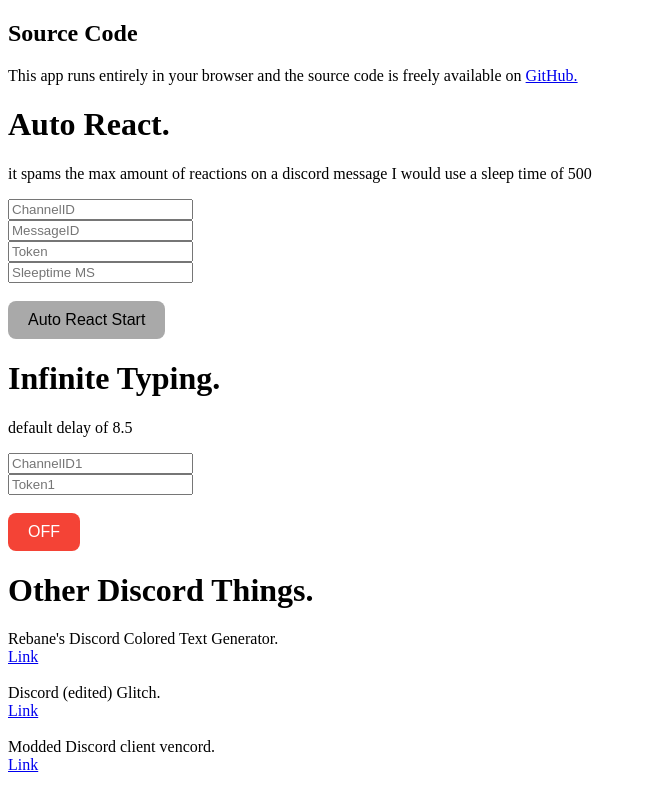
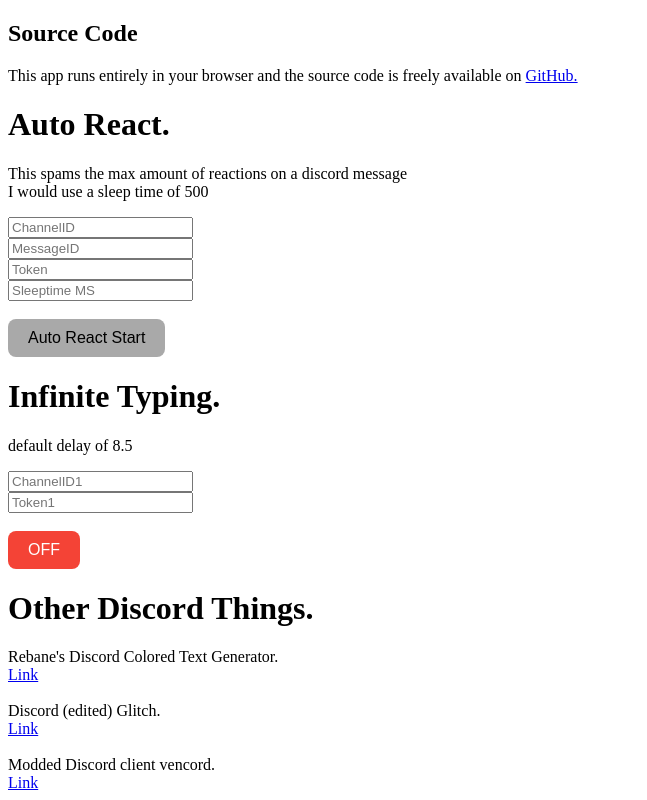
Before and after one commit to eman225511/Discord-Troll-Tools-By-Eman, a plain HTML site: page index.html in a window 1280 px wide. Shown: the whole page, without its empty margins (0-647 px from the left). Drawn offline with Linux system fonts and the light colour scheme.

Commit message:
Update index.html

```diff
--- a/index.html
+++ b/index.html
@@ -15,7 +15,7 @@
   </p>
   <h1>Auto React.</h1>
   <p>
-	  it spams the max amount of reactions on a discord message
+	  This spams the max amount of reactions on a discord message <br>
 	  I would use a sleep time of 500
   </p>
   <input type="text" placeholder="ChannelID"></input><br>
```
